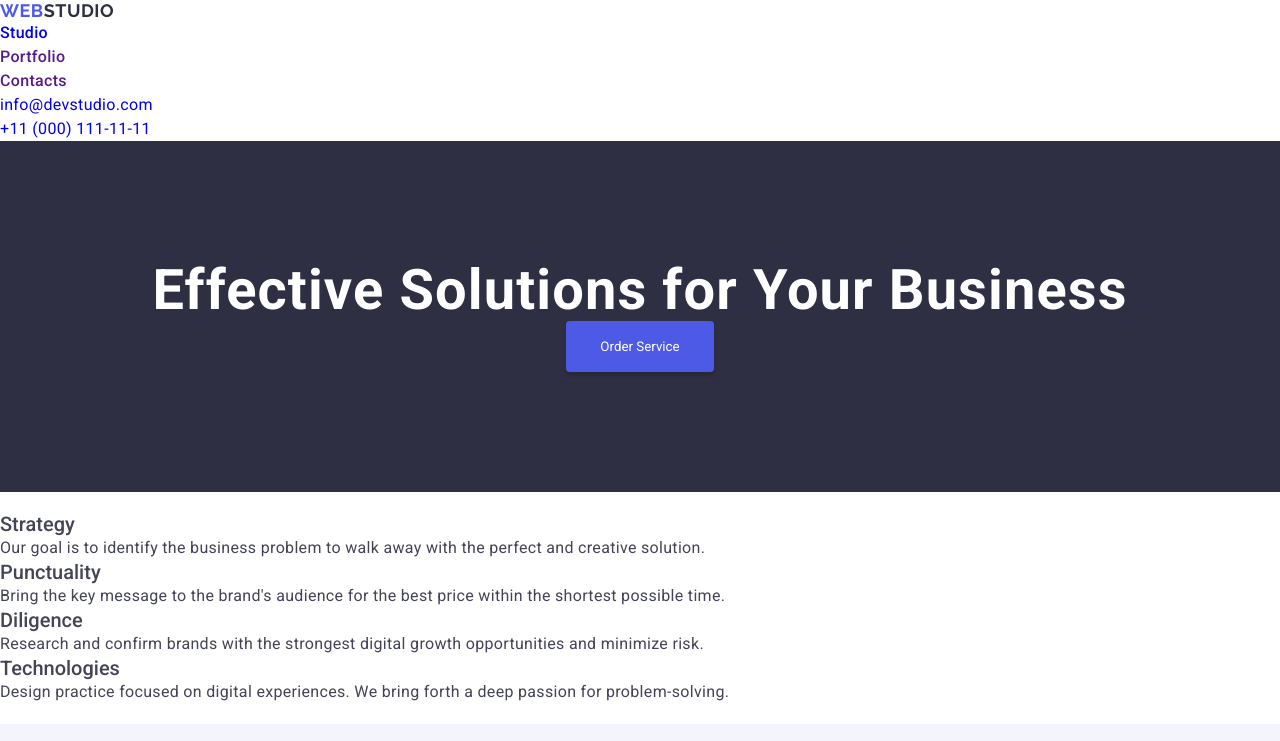
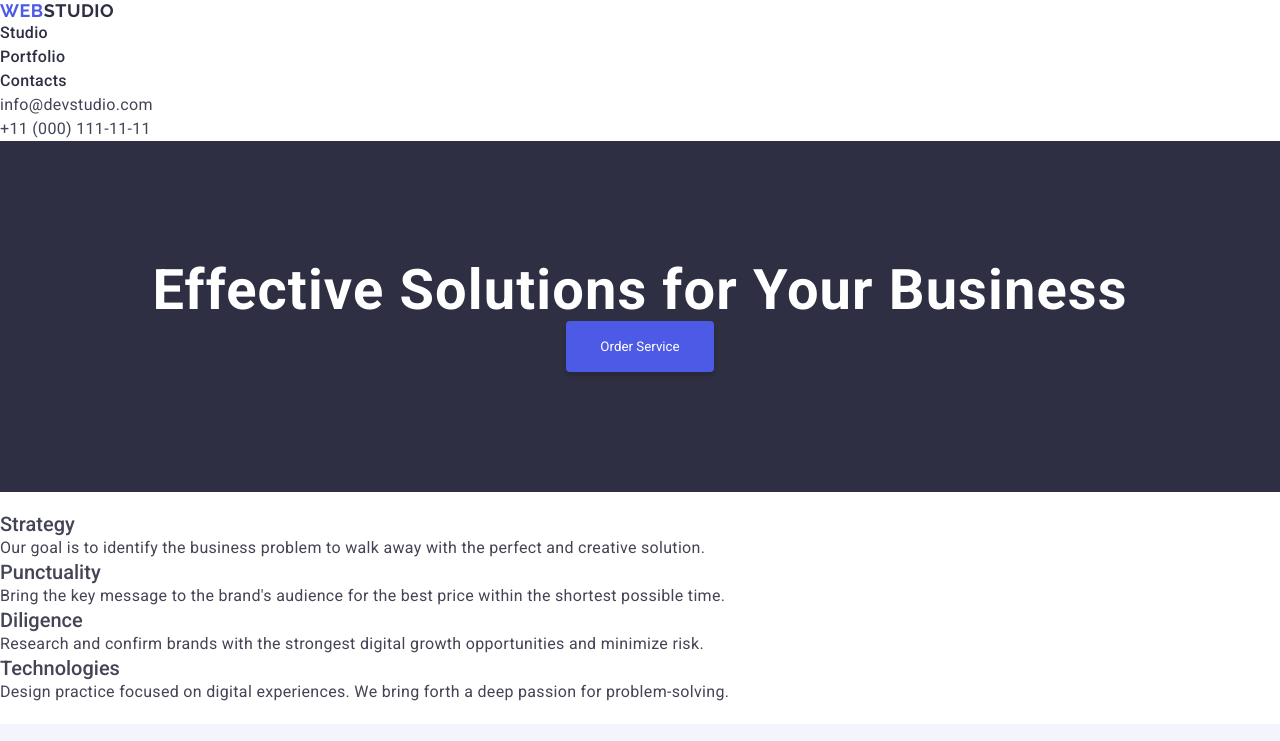
Before and after one commit to INitosI/GOIT-hw-2, a plain HTML site: page index.html in a window 1280 px wide. Shown: the top 741 px of the page. Drawn offline with Linux system fonts and the light colour scheme.

Commit message:
next try

```diff
--- a/css/styles.css
+++ b/css/styles.css
@@ -124,13 +124,13 @@ ul {
   font-family: var(--second-family);
   font-weight: 700;
   font-size: 18px;
-  line-height: 117%;
+  line-height: 1.17;
   letter-spacing: 0.03em;
   text-transform: uppercase;
-  color: var(--iris);
+  color: #4d5ae5; /* явний hex */
 }
 .header-logo-color {
-  color: var(--navy-blue);
+  color: #2e2f42;
 }
 .header-menu {
   font-family: var(--font-family);
@@ -138,6 +138,16 @@ ul {
   font-size: 16px;
   line-height: 150%;
   letter-spacing: 0.02em;
+}
+.header-menu-link {
+  font-family: var(--font-family);
+  font-weight: 500;
+  font-size: 16px;
+  line-height: 1.5;
+  letter-spacing: 0.02em;
+  color: #2e2f42; /* явний hex для перевірки */
+  display: inline-block;
+  transition: color 200ms ease;
 }
 .header-menu-item {
   color: var(--navy-blue);
@@ -150,13 +160,20 @@ ul {
 }
 
 .header-contacts {
-  font-family: var(--font-family);
+  font-family: inherit;
   font-weight: 400;
   font-size: 16px;
   line-height: 150%;
   letter-spacing: 0.02em;
 }
-.header-contacts-list {
+.header-contacts-link {
+  font-family: inherit;
+  font-weight: 400;
+  font-size: 16px;
+  line-height: 1.5;
+  letter-spacing: 0.02em;
+  color: #434455; /* явний hex */
+  transition: color 200ms ease;
 }
 .header-contacts-item {
   color: var(--slate);
@@ -233,10 +250,10 @@ ul {
   line-height: 117%;
   letter-spacing: 0.03em;
   text-transform: uppercase;
-  color: var(--cloud);
+  color: var(--iris);
 }
 .footer-logo-color {
-  color: var(--iris);
+  color: var(--cloud);
 }
 
 .footer-text {
--- a/index.html
+++ b/index.html
@@ -170,7 +170,7 @@
     </main>
     <footer class="footer">
       <a class="footer-logo" href="./index.html"
-        ><span class="footer-logo-color">Web</span>Studio
+        >Web<span class="footer-logo-color">Studio</span>
       </a>
       <p class="footer-text">
         Increase the flow of customers and sales for your business with digital
```
